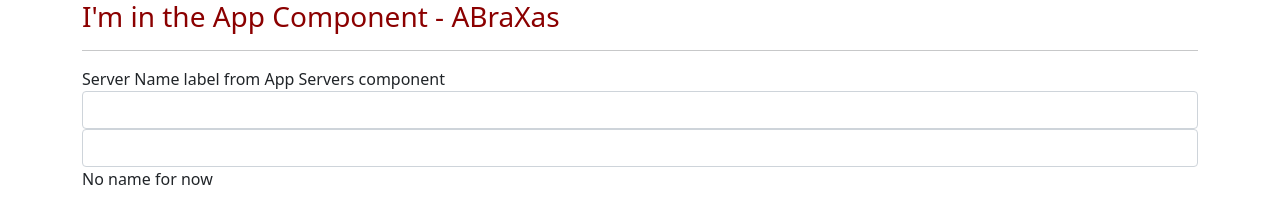
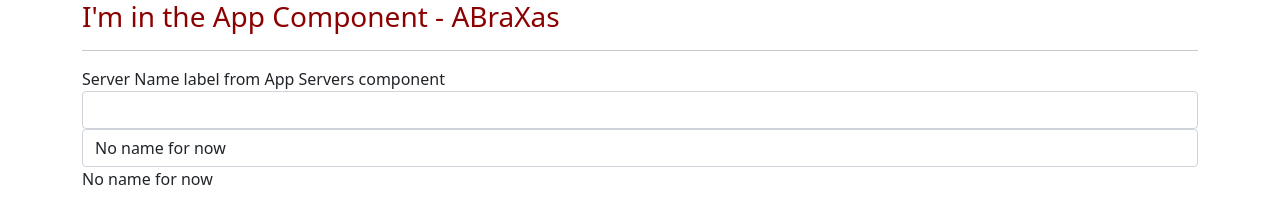
Before and after one commit to carlosjesuscaro/angular_project, an Angular app: page / in a window 1280 px wide. Shown: the top 205 px of the page. Built offline with nearby package versions, Linux system fonts and the light colour scheme.

Commit message:
Two way biding

```diff
--- a/src/app/app.module.ts
+++ b/src/app/app.module.ts
@@ -1,5 +1,6 @@
 import { NgModule } from '@angular/core';
 import { BrowserModule } from '@angular/platform-browser';
+import { FormsModule } from '@angular/forms';
 
 import { AppComponent } from './app.component';
 import { ServerComponent } from './server/server.component';
@@ -19,7 +20,8 @@ import { SuccesAlertComponent } from './succes-alert/succes-alert.component';
     SuccesAlertComponent
   ],
   imports: [
-    BrowserModule
+    BrowserModule,
+    FormsModule
   ],
   providers: [],
   bootstrap: [AppComponent]
--- a/src/app/servers/servers.component.html
+++ b/src/app/servers/servers.component.html
@@ -6,11 +6,12 @@
   class="form-control"
   (input)="onUpdateServerName($event)"> <!--here we are passing the input to the function-->
 
-<!--Input (as an event) to capture the server name-->
+<!--Input Two way binding-->
 <input
   type="text"
   class="form-control"
-  (input)="onUpdateServerName($event)"> <!--here we are passing the input to the function-->
+  [(ngModel)]="serverName">
+
 
 <p>{{ serverName }}</p>
 <button
```
